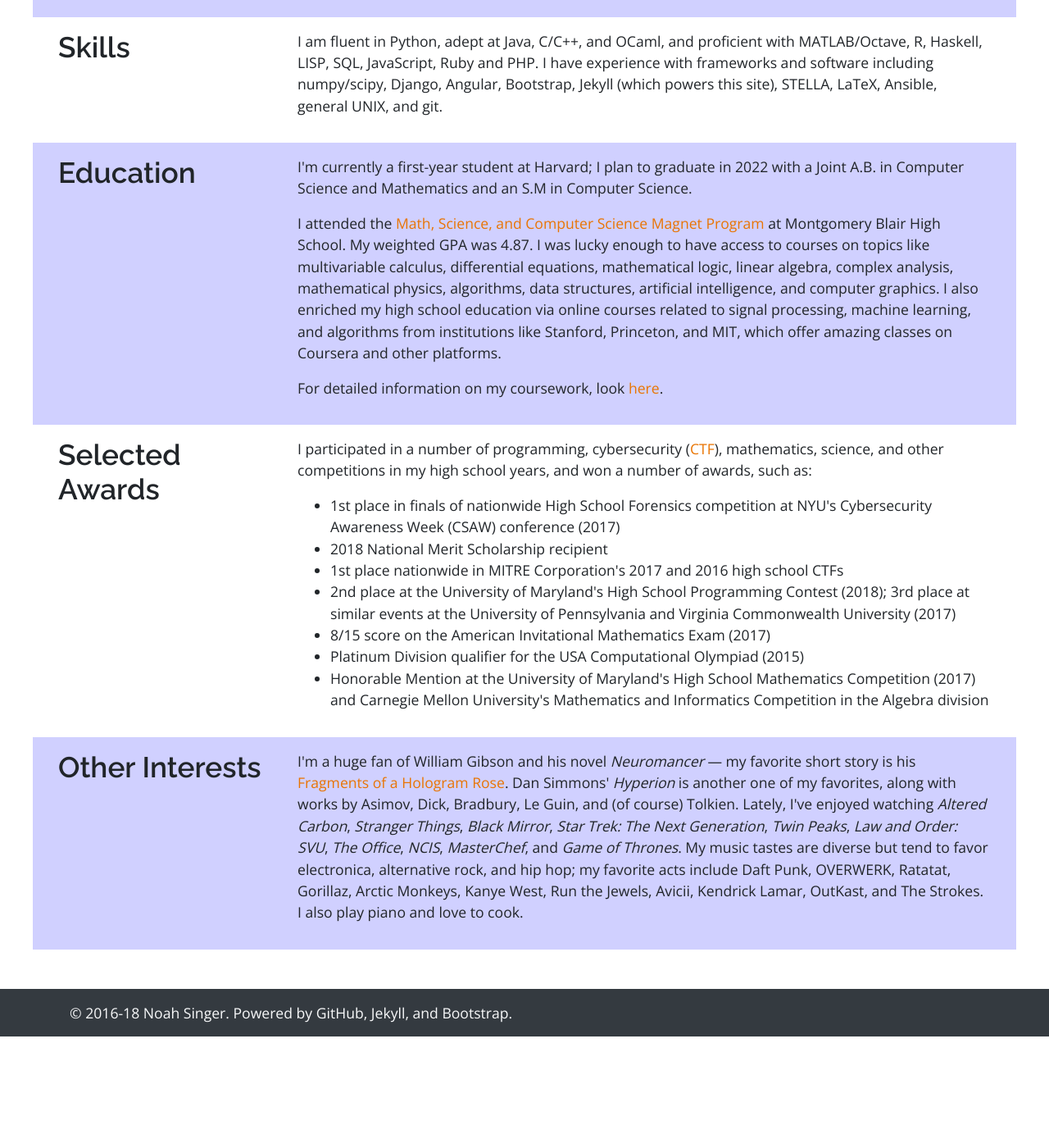
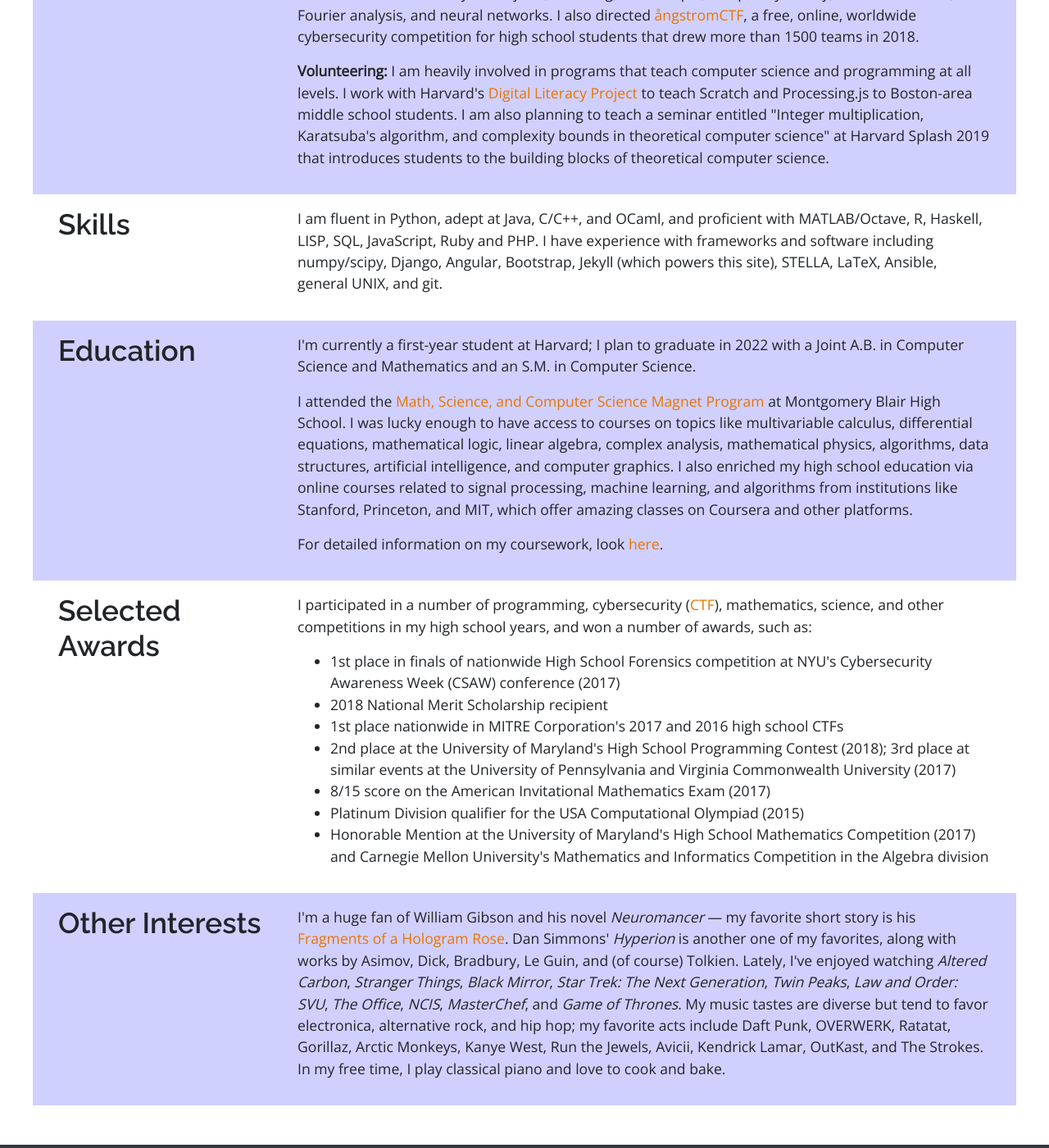
Before and after one commit to singerng/noahsinger.org, a Jekyll site: the page built from index/index.html, in a window 1280 px wide and 1400 px high, scrolled down 1302 px. Shown: the whole window at 82% size. Built offline with Jekyll 4.4.1, drawn with Linux system fonts in a browser that asks for light colours; nearby versions of some CDN libraries; before the commit the page ends 2566 px from its top, so only the background shows below that; some of the changed text lies outside the part shown.

Commit message:
more updates

```diff
--- a/index/index.html
+++ b/index/index.html
@@ -21,21 +21,20 @@
     </div>
   </div>
 
-  <div class="col-md-6 mb-4">
+  <!-- <div class="col-md-6 mb-4"> -->
     <h1>Noah Singer</h1>
     <p>I study computer science and mathematics at Harvard. My interests lie predominantly in
-      theoretical computer science, as well as operating systems,
+      theoretical computer science, as well as in operating systems,
       algorithms, applied math, machine learning/artificial intelligence, and security.
-    I have 10+ years of experience with software and web engineering,
-    including with teams and on projects of significant scale, and am proficient
-    in a dozen or so programming languages.
+    I have 10+ years of experience with software and web engineering, and I am proficient
+    in a dozen or so programming languages. I want to combine theoretical research with software engineering to solve real-world problems.
 
     <p>On this site, I've collected some biographical information,
       as well as some of the <a href="/lectures">lectures and
       talks</a> I've given over the years, many <a href="/projects">projects</a> that I've worked on,
       my current and past <a href="/courses">coursework</a>,
-      and my occasional thoughts on various technical and nontechnical topics in my <a href="/blog">blog</a>. Scroll down to learn more!</p>
-  </div>
+      and my occasional thoughts on various technical and nontechnical topics in my <a href="/blog">blog</a>.</p>
+  <!-- </div> -->
 
 {% comment %}
   <div class="col-md-3">
@@ -123,10 +122,10 @@
     <div class="col-md-3"><h2>Education</h2></div>
     <div class="col-md-9">
       <p>I'm currently a first-year student at Harvard; I plan to graduate in 2022
-        with a Joint A.B. in Computer Science and Mathematics and an S.M in Computer Science.</p>
+        with a Joint A.B. in Computer Science and Mathematics and an S.M. in Computer Science.</p>
 
       <p>I attended the <a href="https://mbhs.edu/departments/magnet/">Math, Science, and Computer Science Magnet Program</a>
-        at Montgomery Blair High School. My weighted GPA was 4.87. I was lucky enough to have access to courses on topics
+        at Montgomery Blair High School. I was lucky enough to have access to courses on topics
       like multivariable calculus, differential equations, mathematical logic, linear
       algebra, complex analysis, mathematical physics,
      algorithms, data structures, artificial
@@ -179,8 +178,8 @@
         <em>Game of Thrones</em>. My music tastes are diverse but tend
         to favor electronica, alternative rock, and hip hop; my favorite acts include Daft
         Punk, OVERWERK, Ratatat, Gorillaz, Arctic Monkeys, Kanye West, Run the Jewels,
-        Avicii, Kendrick Lamar, OutKast, and The Strokes. I also play piano
-        and love to cook.</p>
+        Avicii, Kendrick Lamar, OutKast, and The Strokes. In my free time, I play classical piano
+        and love to cook and bake.</p>
     </div>
   </div>
 </div>
```
